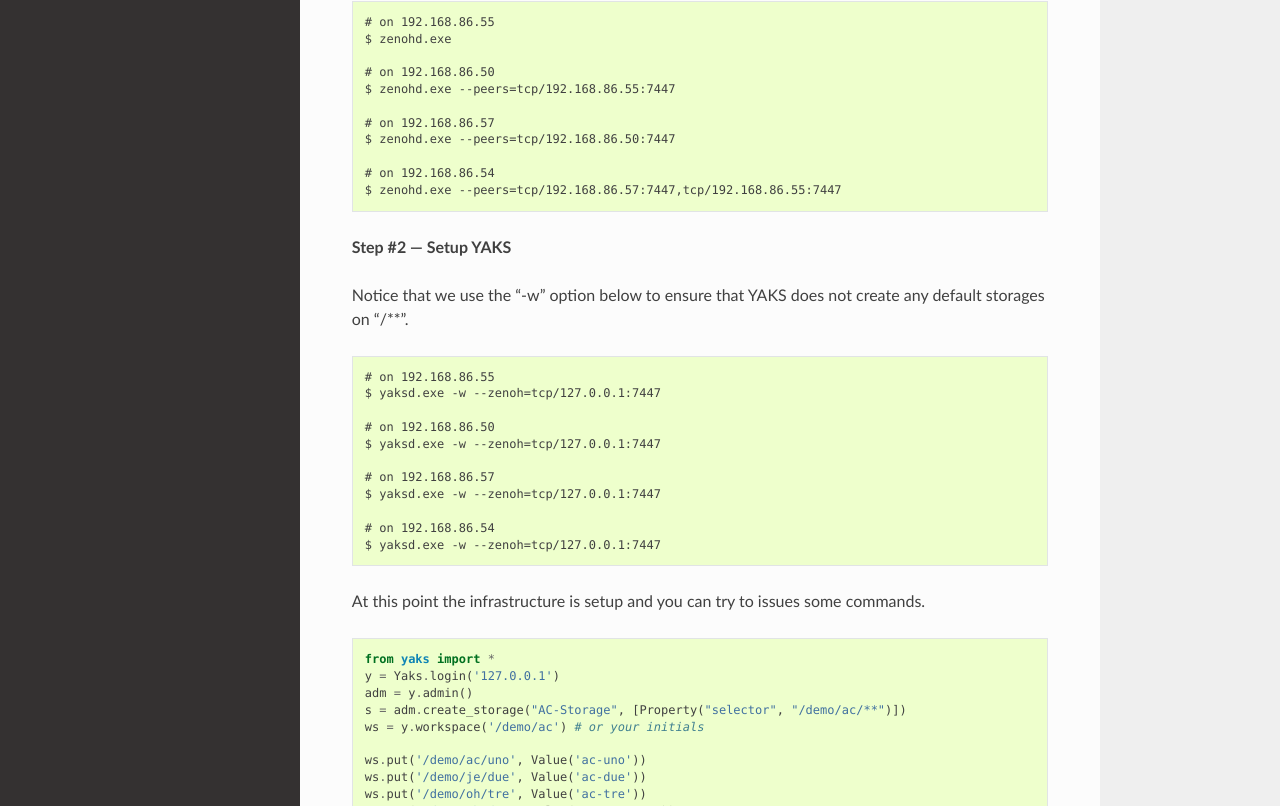
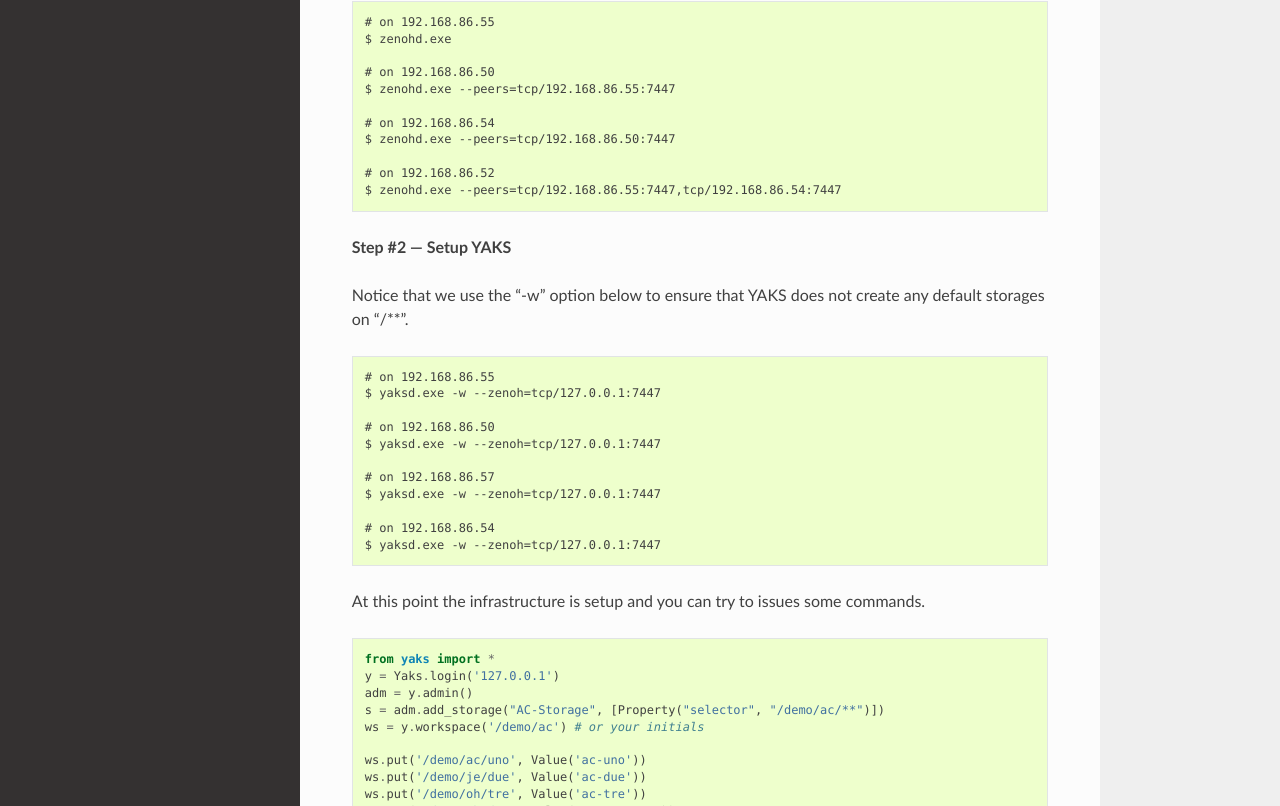
Before and after one commit to atolab/yaks-python, a Sphinx documentation site: the page built from docs/source/yintro.rst, in a window 1280 px wide and 1400 px high, scrolled down 5113 px. Shown: the part 245-1051 px from the top of the window. Built offline with Sphinx 7.4.7 and the Read the Docs theme 2.0.0, drawn with Linux system fonts in a browser that asks for light colours.

Commit message:
fixed inconsistencies on ip address used in example

```diff
--- a/docs/source/yintro.rst
+++ b/docs/source/yintro.rst
@@ -235,11 +235,11 @@
     # on 192.168.86.50
     $ zenohd.exe --peers=tcp/192.168.86.55:7447
 
-    # on 192.168.86.57
+    # on 192.168.86.54
     $ zenohd.exe --peers=tcp/192.168.86.50:7447
 
-    # on 192.168.86.54
-    $ zenohd.exe --peers=tcp/192.168.86.57:7447,tcp/192.168.86.55:7447
+    # on 192.168.86.52
+    $ zenohd.exe --peers=tcp/192.168.86.55:7447,tcp/192.168.86.54:7447
 
 **Step #2 — Setup YAKS**
 
@@ -268,7 +268,7 @@
     from yaks import *
     y = Yaks.login('127.0.0.1')
     adm = y.admin()
-    s = adm.create_storage("AC-Storage", [Property("selector", "/demo/ac/**")])
+    s = adm.add_storage("AC-Storage", [Property("selector", "/demo/ac/**")])
     ws = y.workspace('/demo/ac') # or your initials
 
     ws.put('/demo/ac/uno', Value('ac-uno'))
```
Also changed, not shown: docs/source/4-yakscopy-61ec25fa-8bbd-4e08-b6a0-2871d137cfcc.png.
